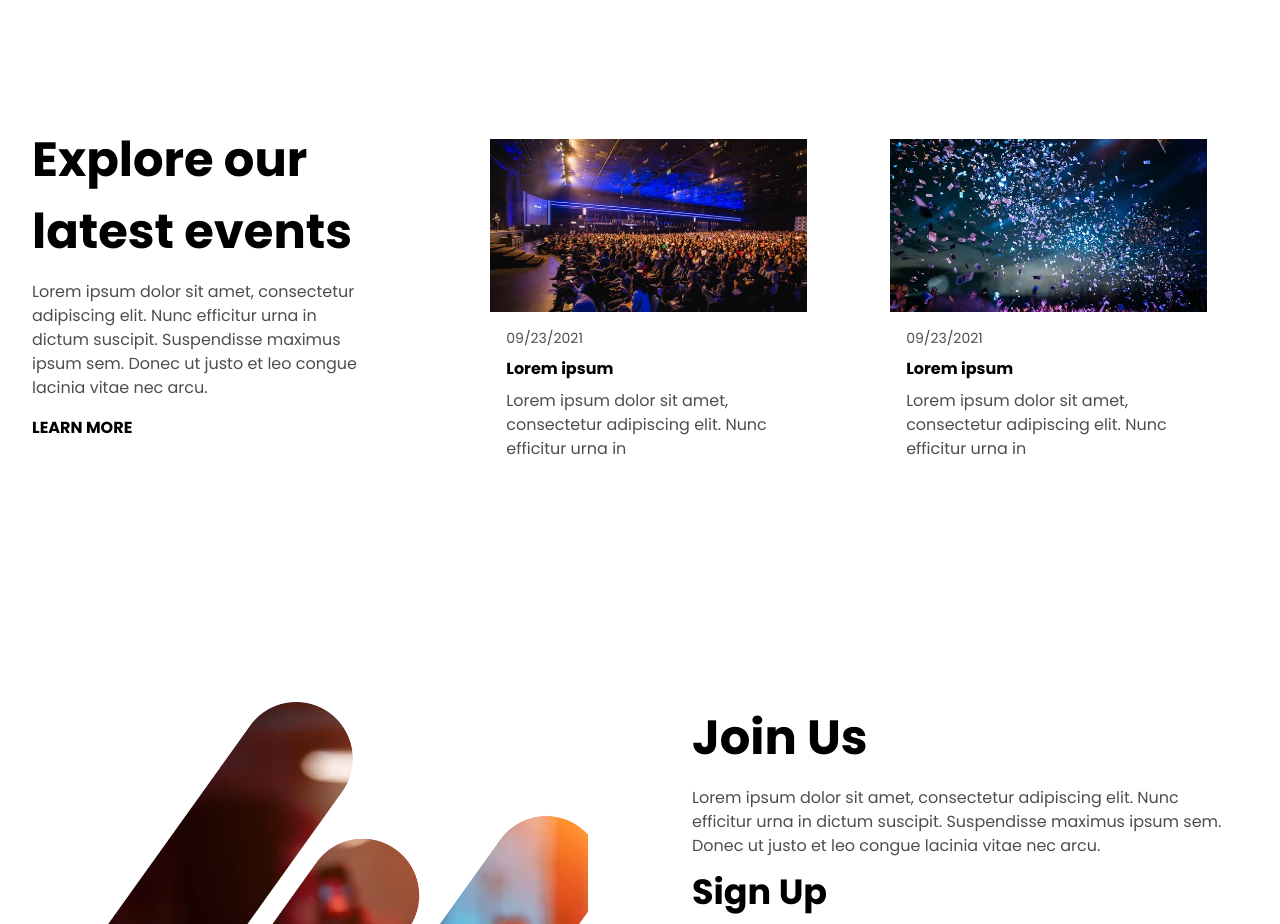
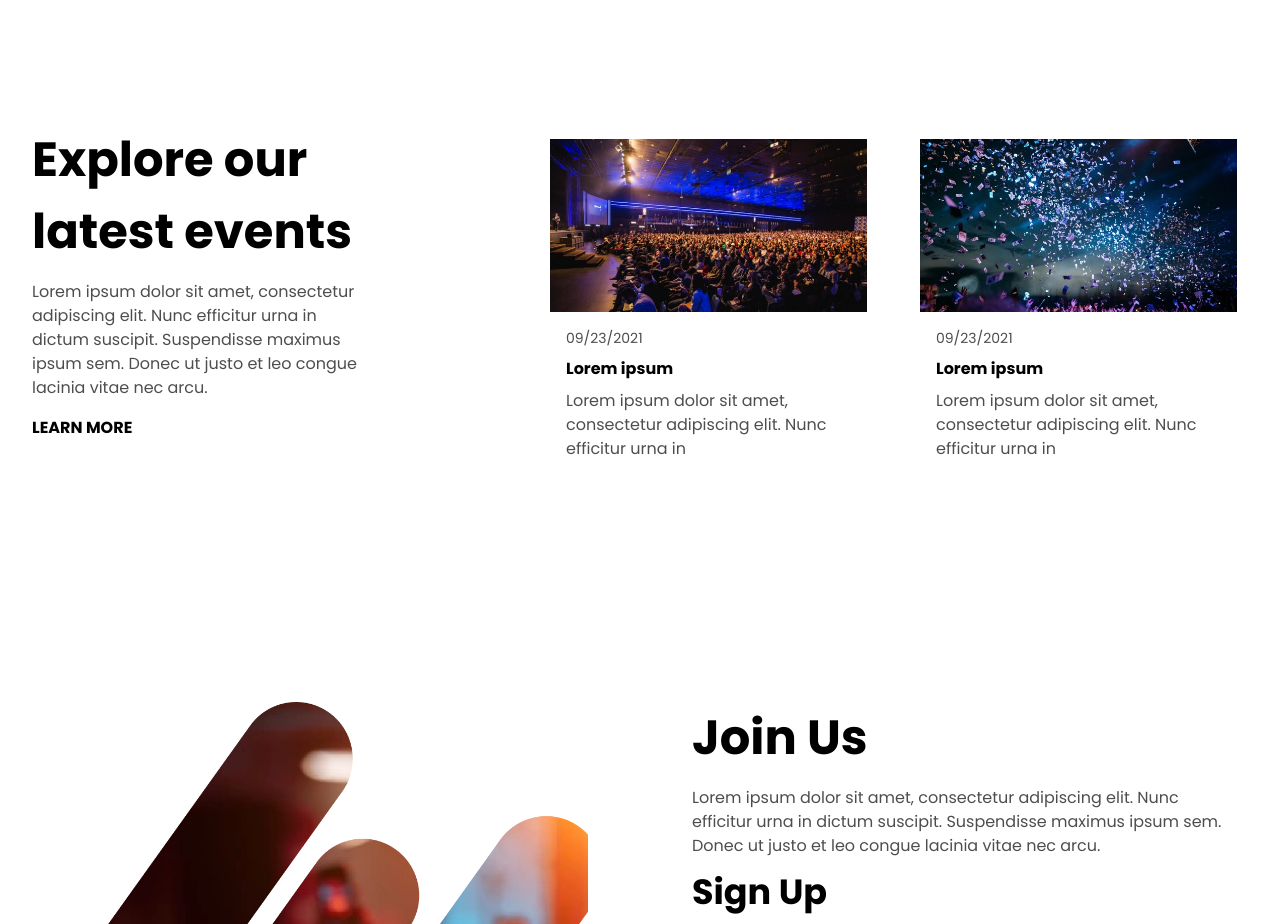
Before and after one commit to CypherClown/Eventss, a React (Vite) app: page / in a window 1280 px wide. Shown: the part 2380-3304 px from the top of the page. Built offline with nearby package versions, Linux system fonts and the light colour scheme.

Commit message:
first commit

```diff
--- a/src/components/Explore.jsx
+++ b/src/components/Explore.jsx
@@ -27,7 +27,7 @@ function Explore() {
           <p className='text-[14px] mt-3 mb-4 sm:text-[15px] md:text-[16px] font-[Poppins] font-[400] text-[#000000B2] max-w-[543px]'>Lorem ipsum dolor sit amet, consectetur adipiscing elit. Nunc efficitur urna in dictum suscipit. Suspendisse maximus ipsum sem. Donec ut justo et leo congue lacinia vitae nec arcu.</p>
           <p className='text-[14px] sm:text-[15px] md:text-[16px] font-[Poppins] font-[700]'>LEARN MORE</p>
         </div>
-        <div className="box grid grid-cols-1 md:grid-cols-2 gap-[31px] w-full">
+        <div className="box flex flex-row md:flex-cols gap-[31px] justify-end w-full">
           {events.map((event) => (
             <ExploreCards
               key={event.id}
```
